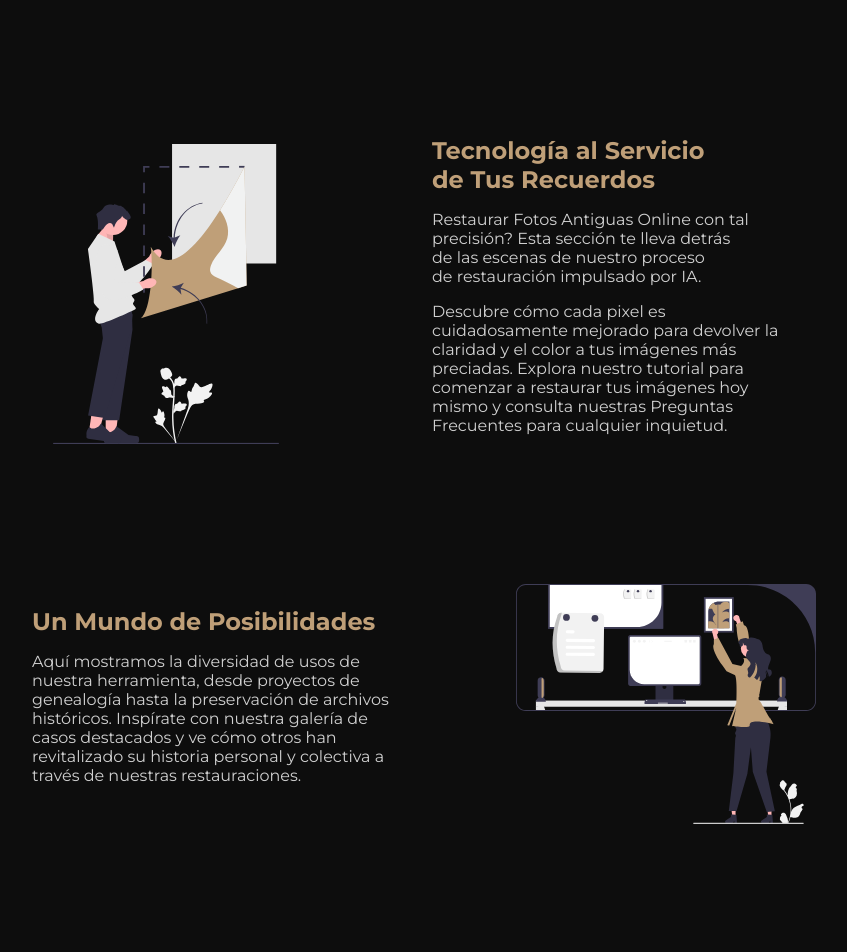
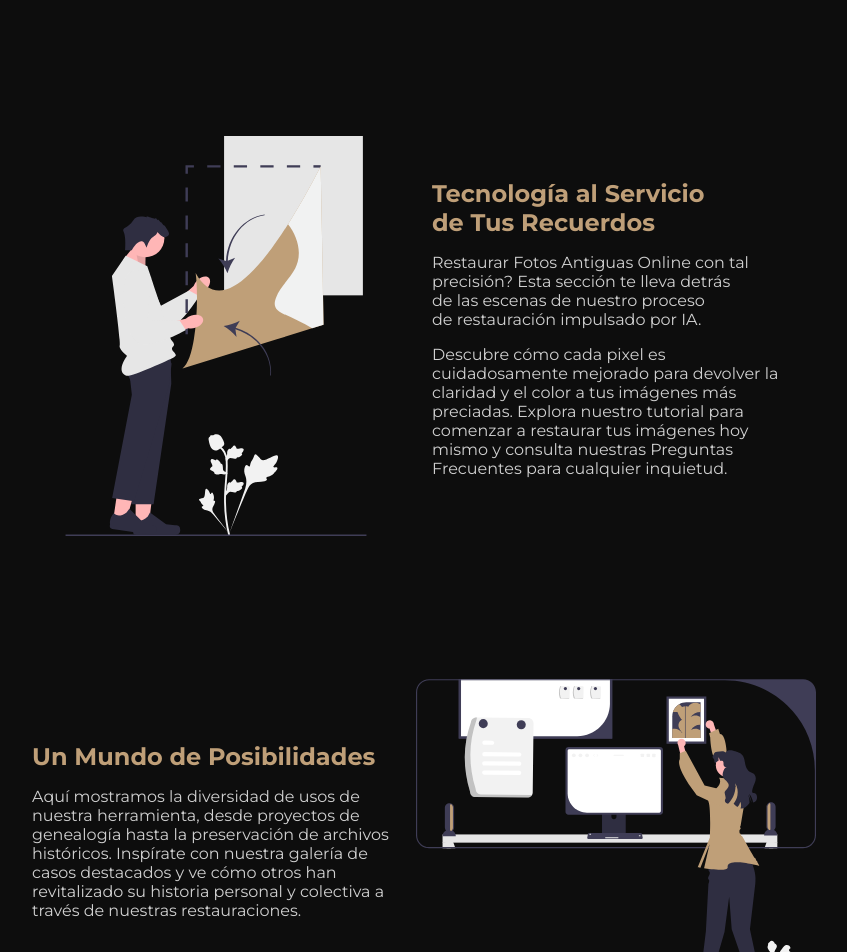
Before and after one commit to antonioqueb/restaura-imagenes-antiguas-web, a Next.js app: page / in a window 1280 px wide. Shown: the part 1440-2392 px from the top of the page, without its empty margins (224-1071 px from the left). Built offline with nearby package versions, Linux system fonts and the light colour scheme.

Commit message:
Update image sizes in HowContent and WhyContent components

```diff
--- a/components/HowContent/HowContent.jsx
+++ b/components/HowContent/HowContent.jsx
@@ -9,7 +9,7 @@ export const HowContent = () => {
     <div className={styles.HowContent__contenedor}>
 
     <div className={styles.HowContent__contenedor__imagen}>
-      <Image src="/restaurar.svg" width={300} height={300} alt='Grafico que representa la tecnología de la herramienta para Restaurar Fotos Antiguas Online Gratis' />
+      <Image src="/restaurar.svg" width={400} height={400} alt='Grafico que representa la tecnología de la herramienta para Restaurar Fotos Antiguas Online Gratis' />
     </div>
     <div className={styles.HowContent__contenedor__texto}>
       <h2 className={styles.HowContent__contenedor__texto__titulo}>Tecnología al Servicio de Tus Recuerdos</h2>
--- a/components/WhyContent/WhyContent.jsx
+++ b/components/WhyContent/WhyContent.jsx
@@ -8,7 +8,7 @@ export const WhyContent = () => {
   return (
     <div className={styles.WhyContent__contenedor}>
           <div className={styles.WhyContent__contenedor__imagen}>
-      <Image src="/posibilidades.svg" width={300} height={300}  alt='Grafico que representa las posibilidades de la herramienta para Restaurar Fotos Antiguas Online'/>
+      <Image src="/posibilidades.svg" width={400} height={400}  alt='Grafico que representa las posibilidades de la herramienta para Restaurar Fotos Antiguas Online'/>
     </div>
     <div className={styles.WhyContent__contenedor__texto}>
       <h2 className={styles.WhyContent__contenedor__texto__titulo}>Un Mundo de Posibilidades</h2>
```
